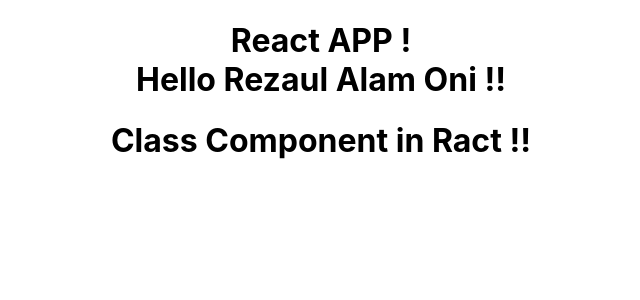
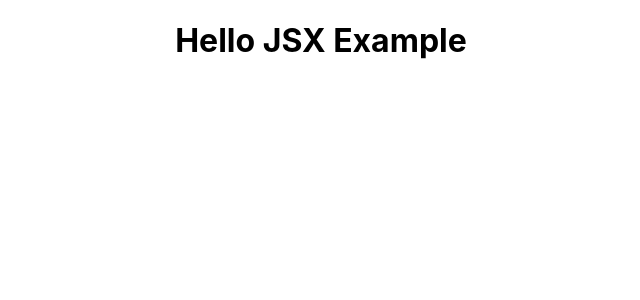
Before and after one commit to RezaulAlamOni/inventory-react, a React (Create React App) app: page / in a window 1280 px wide. Shown: the top 300 px of the page, without its empty margins (319-959 px from the left). Built offline with nearby package versions, Linux system fonts and the light colour scheme.

Commit message:
JSX example with without JSX

```diff
--- a/src/App.js
+++ b/src/App.js
@@ -4,12 +4,14 @@
 import './components/Greet'
 import Greet from "./components/Greet";
 import Welcome from "./components/Welcome";
+import Hello from "./components/Hello";
 
 function App() {
   return (
     <div className="App">
-      <Greet />
-      <Welcome />
+      {/*<Greet />*/}
+      {/*<Welcome />*/}
+      <Hello />
     </div>
   );
 }
--- /dev/null
+++ b/src/components/Hello.js
@@ -0,0 +1,17 @@
+import React from "react";
+
+const Hello = () =>{
+    return (
+        // JSX use in component
+      <div>
+          <h1>Hello JSX Example</h1>
+      </div>
+    );
+    // without JSX
+    // return React.createElement( // this method contain 3 parameter fist one tag and 2nd additional data and 3rd inner value
+    //     'div',
+    //     {id : 'hello', className : 'dummyClass'},
+    //     React.createElement('h1',null,'Hello JSX')
+    // )
+}
+export default Hello;
```
